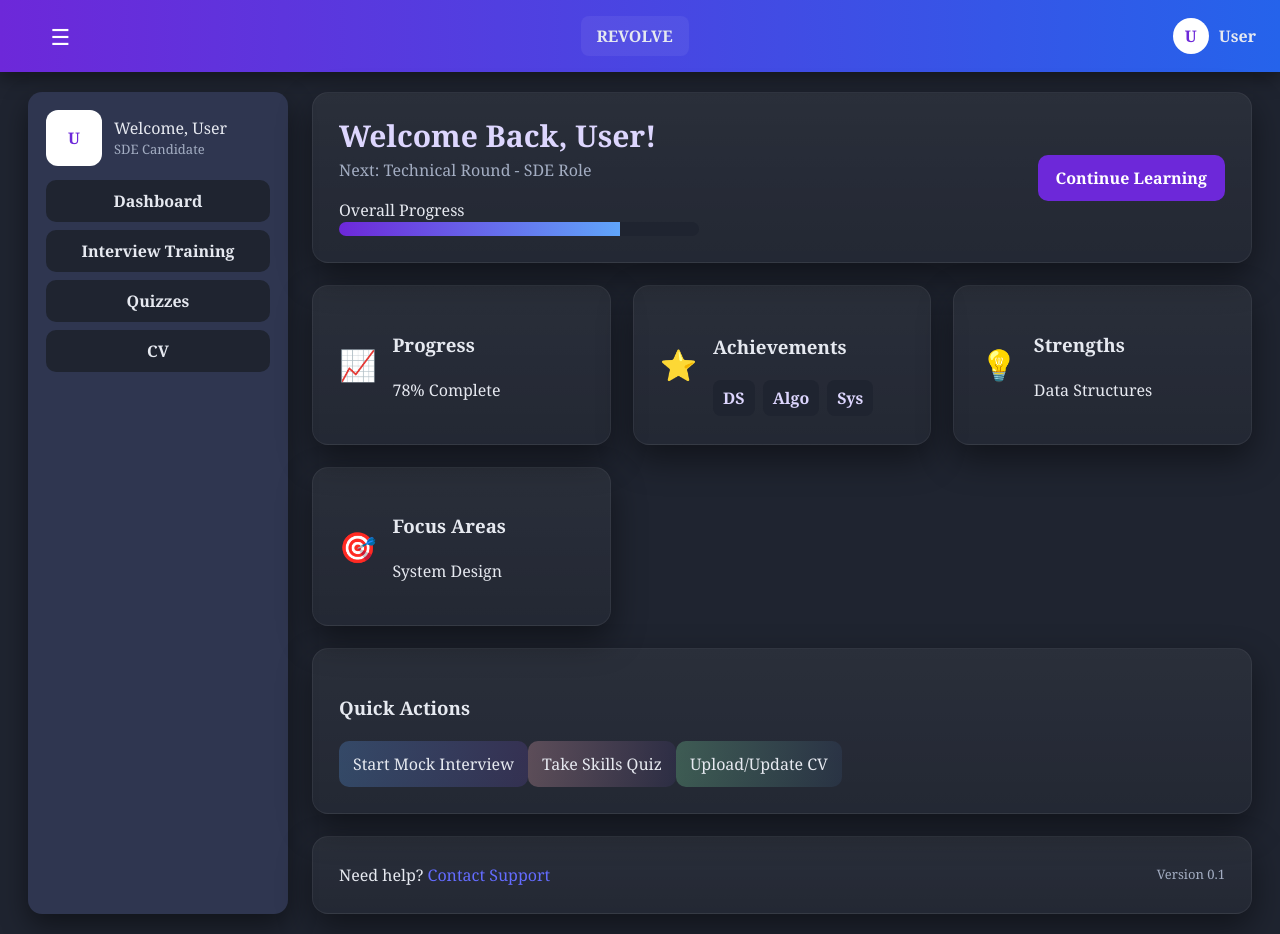
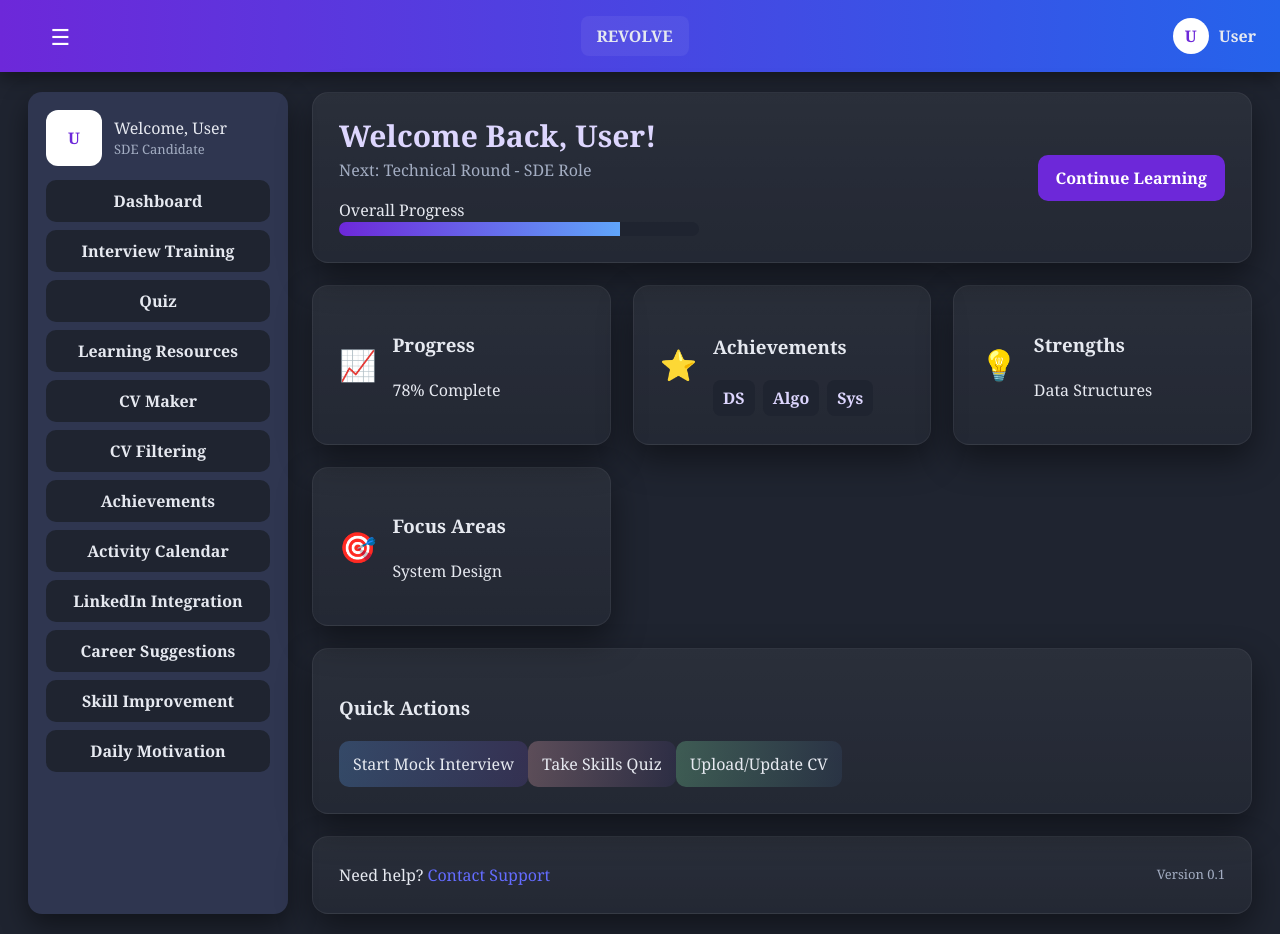
Before and after one commit to Shenukafdo2006/SDGP-AI-Interviewer, a React app in the folder frontend/: page / in a window 1280 px wide. Built offline with nearby package versions, Linux system fonts and the light colour scheme; the HTML template or start-up script is replaced by a standard one.

Commit message:
feature pages

```diff
--- /dev/null
+++ b/frontend/src/Achievements.jsx
@@ -0,0 +1,10 @@
+import React from 'react';
+
+const Achievements = () => (
+  <div className="achievements-page">
+    <h1>Achievements</h1>
+    <p>This is a placeholder for the Achievements page.</p>
+  </div>
+);
+
+export default Achievements;
--- /dev/null
+++ b/frontend/src/ActivityCalendar.jsx
@@ -0,0 +1,10 @@
+import React from 'react';
+
+const ActivityCalendar = () => (
+  <div className="activity-calendar-page">
+    <h1>Activity Calendar</h1>
+    <p>This is a placeholder for the Activity Calendar page.</p>
+  </div>
+);
+
+export default ActivityCalendar;
--- /dev/null
+++ b/frontend/src/CVFiltering.jsx
@@ -0,0 +1,10 @@
+import React from 'react';
+
+const CVFiltering = () => (
+  <div className="cv-filtering-page">
+    <h1>CV Filtering</h1>
+    <p>This is a placeholder for the CV Filtering page.</p>
+  </div>
+);
+
+export default CVFiltering;
--- /dev/null
+++ b/frontend/src/CVMaker.jsx
@@ -0,0 +1,10 @@
+import React from 'react';
+
+const CVMaker = () => (
+  <div className="cv-maker-page">
+    <h1>CV Maker</h1>
+    <p>This is a placeholder for the CV Maker page.</p>
+  </div>
+);
+
+export default CVMaker;
--- /dev/null
+++ b/frontend/src/CareerSuggestions.jsx
@@ -0,0 +1,10 @@
+import React from 'react';
+
+const CareerSuggestions = () => (
+  <div className="career-suggestions-page">
+    <h1>Career Suggestions</h1>
+    <p>This is a placeholder for the Career Suggestions page.</p>
+  </div>
+);
+
+export default CareerSuggestions;
--- /dev/null
+++ b/frontend/src/DailyMotivation.jsx
@@ -0,0 +1,10 @@
+import React from 'react';
+
+const DailyMotivation = () => (
+  <div className="daily-motivation-page">
+    <h1>Daily Motivation</h1>
+    <p>This is a placeholder for the Daily Motivation page.</p>
+  </div>
+);
+
+export default DailyMotivation;
--- a/frontend/src/DashBoard.jsx
+++ b/frontend/src/DashBoard.jsx
@@ -1,6 +1,9 @@
 import "./DashBoard.css";
 import { useState } from "react";
+
 import InterviewTraining from "./InterviewTraining";
+// Placeholder imports for new pages
+// import Quiz from './Quiz';
 
 function NavItem({ children, onClick }) {
   return (
@@ -10,13 +13,9 @@ function NavItem({ children, onClick }) {
   );
 }
 
-function DashBoard() {
-  const [view, setView] = useState("dashboard");
+
+function DashBoard({ setView }) {
   const [sidebarOpen, setSidebarOpen] = useState(false);
-
-  if (view === "training") {
-    return <InterviewTraining onBack={() => setView("dashboard")} />;
-  }
 
   return (
     <div className="dashboard-page">
@@ -43,8 +42,16 @@ function DashBoard() {
           <nav className="nav">
             <NavItem onClick={() => setView('dashboard')}>Dashboard</NavItem>
             <NavItem onClick={() => setView('training')}>Interview Training</NavItem>
-            <NavItem onClick={() => alert('Quizzes - placeholder')}>Quizzes</NavItem>
-            <NavItem onClick={() => alert('CV Upload - placeholder')}>CV</NavItem>
+            <NavItem onClick={() => setView('quiz')}>Quiz</NavItem>
+            <NavItem onClick={() => setView('learning-resources')}>Learning Resources</NavItem>
+            <NavItem onClick={() => setView('cv-maker')}>CV Maker</NavItem>
+            <NavItem onClick={() => setView('cv-filtering')}>CV Filtering</NavItem>
+            <NavItem onClick={() => setView('achievements')}>Achievements</NavItem>
+            <NavItem onClick={() => setView('activity-calendar')}>Activity Calendar</NavItem>
+            <NavItem onClick={() => setView('linkedin-integration')}>LinkedIn Integration</NavItem>
+            <NavItem onClick={() => setView('career-suggestions')}>Career Suggestions</NavItem>
+            <NavItem onClick={() => setView('skill-improvement')}>Skill Improvement</NavItem>
+            <NavItem onClick={() => setView('daily-motivation')}>Daily Motivation</NavItem>
           </nav>
         </aside>
 
--- /dev/null
+++ b/frontend/src/LearningResources.jsx
@@ -0,0 +1,10 @@
+import React from 'react';
+
+const LearningResources = () => (
+  <div className="learning-resources-page">
+    <h1>Learning Resources</h1>
+    <p>This is a placeholder for the Learning Resources page.</p>
+  </div>
+);
+
+export default LearningResources;
--- /dev/null
+++ b/frontend/src/LinkedInIntegration.jsx
@@ -0,0 +1,10 @@
+import React from 'react';
+
+const LinkedInIntegration = () => (
+  <div className="linkedin-integration-page">
+    <h1>LinkedIn Integration</h1>
+    <p>This is a placeholder for the LinkedIn Integration page.</p>
+  </div>
+);
+
+export default LinkedInIntegration;
--- /dev/null
+++ b/frontend/src/Quiz.jsx
@@ -0,0 +1,12 @@
+import React from 'react';
+
+const Quiz = () => {
+  return (
+    <div className="quiz-page">
+      <h1>Quiz Page</h1>
+      <p>This is a placeholder for the Quiz feature.</p>
+    </div>
+  );
+};
+
+export default Quiz;
--- /dev/null
+++ b/frontend/src/SkillImprovement.jsx
@@ -0,0 +1,10 @@
+import React from 'react';
+
+const SkillImprovement = () => (
+  <div className="skill-improvement-page">
+    <h1>Skill Improvement</h1>
+    <p>This is a placeholder for the Skill Improvement page.</p>
+  </div>
+);
+
+export default SkillImprovement;
--- a/frontend/src/main.jsx
+++ b/frontend/src/main.jsx
@@ -1,10 +1,40 @@
 import { StrictMode } from 'react'
 import { createRoot } from 'react-dom/client'
 import './index.css'
-import DashBoard from './DashBoard'
+
+
+import DashBoard from './DashBoard';
+import Quiz from './Quiz';
+import LearningResources from './LearningResources';
+import CVMaker from './CVMaker';
+import CVFiltering from './CVFiltering';
+import Achievements from './Achievements';
+import ActivityCalendar from './ActivityCalendar';
+import LinkedInIntegration from './LinkedInIntegration';
+import CareerSuggestions from './CareerSuggestions';
+import SkillImprovement from './SkillImprovement';
+import DailyMotivation from './DailyMotivation';
+import { useState } from 'react';
+
+
+function App() {
+  const [view, setView] = useState('dashboard');
+  if (view === 'quiz') return <Quiz />;
+  if (view === 'learning-resources') return <LearningResources />;
+  if (view === 'cv-maker') return <CVMaker />;
+  if (view === 'cv-filtering') return <CVFiltering />;
+  if (view === 'achievements') return <Achievements />;
+  if (view === 'activity-calendar') return <ActivityCalendar />;
+  if (view === 'linkedin-integration') return <LinkedInIntegration />;
+  if (view === 'career-suggestions') return <CareerSuggestions />;
+  if (view === 'skill-improvement') return <SkillImprovement />;
+  if (view === 'daily-motivation') return <DailyMotivation />;
+  return <DashBoard setView={setView} />;
+}
+
 
 createRoot(document.getElementById('root')).render(
   <StrictMode>
-    <DashBoard/>
+    <App />
   </StrictMode>,
 )
```
